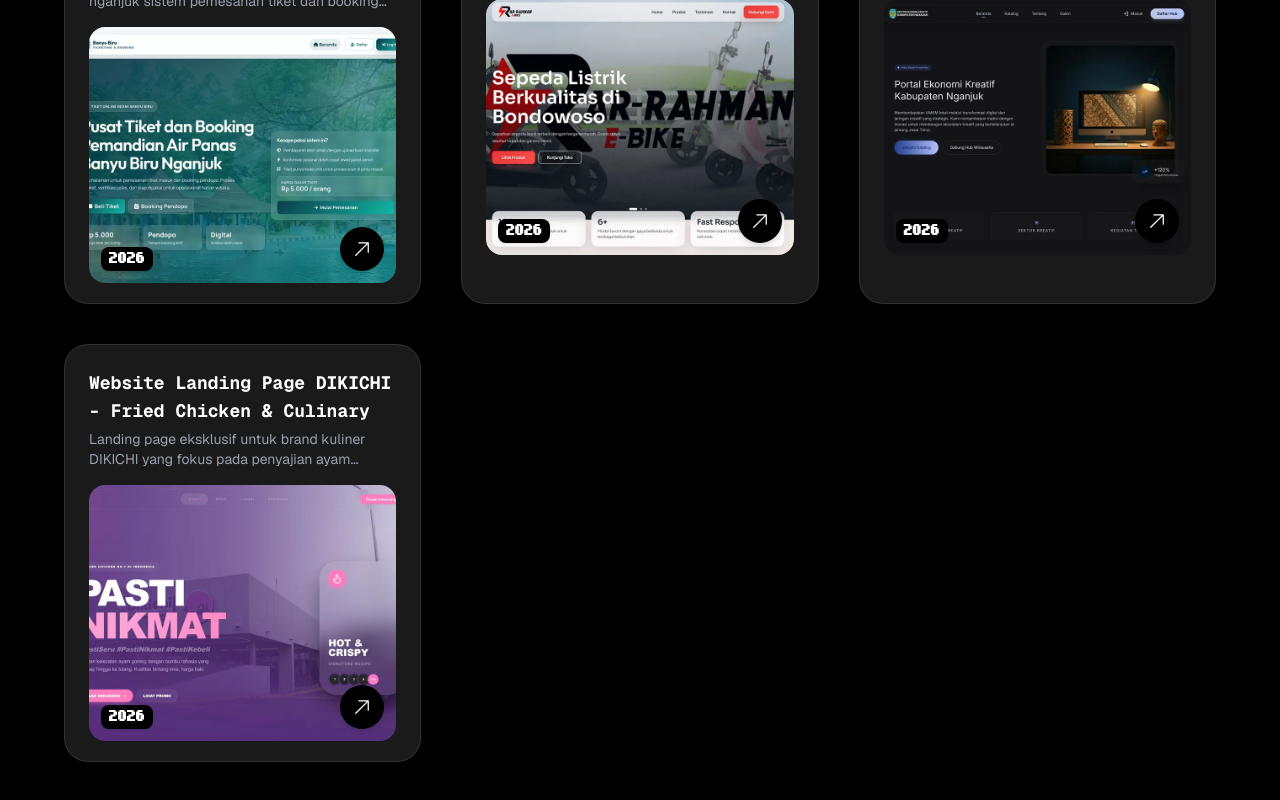
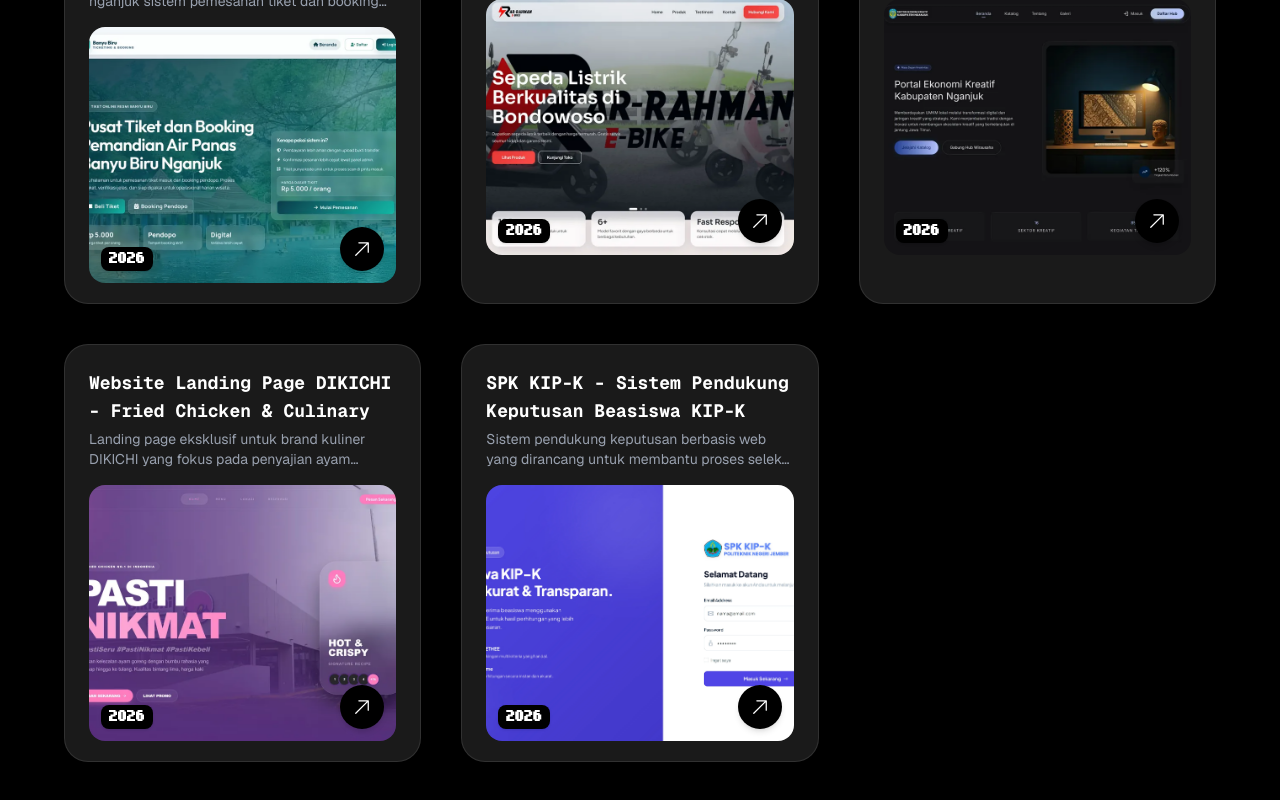
Before and after one commit to ardhikaxx/portofolio-nextjs, a Next.js app: page /project in a window 1280 px wide. Shown: the part 4038-4838 px from the top of the page. Built offline with nearby package versions, Linux system fonts and the light colour scheme.

Commit message:
feat: add SPK KIP-K project and fix project years to 2025

```diff
--- a/app/data/projects_data.ts
+++ b/app/data/projects_data.ts
@@ -250,5 +250,14 @@
     image: '/projects/33.webp',
     link: 'https://dikichi.vercel.app/',
     year: 2026
+  },
+  {
+    id: 34,
+    name: 'SPK KIP-K - Sistem Pendukung Keputusan Beasiswa KIP-K',
+    description: 'Sistem pendukung keputusan berbasis web yang dirancang untuk membantu proses seleksi penerima beasiswa KIP-Kuliah di Politeknik Negeri Jember. Menerapkan metode PROMETHEE (Preference Ranking Organization Method for Enrichment Evaluation) untuk perankingan yang objektif, transparan, dan akurat. Dilengkapi fitur multi-role authentication (Admin & Kaprodi), dynamic dashboard, bulk import data mahasiswa via Excel, dan perhitungan net flow otomatis.',
+    languages: ['laravel', 'bootstrap', 'php', 'css', 'javascript', 'mysql'],
+    image: '/projects/34.webp',
+    link: 'https://github.com/ardhikaxx/spk-kip-web',
+    year: 2026
   }
 ];
```
Also changed, not shown: public/projects/34.webp (added).
